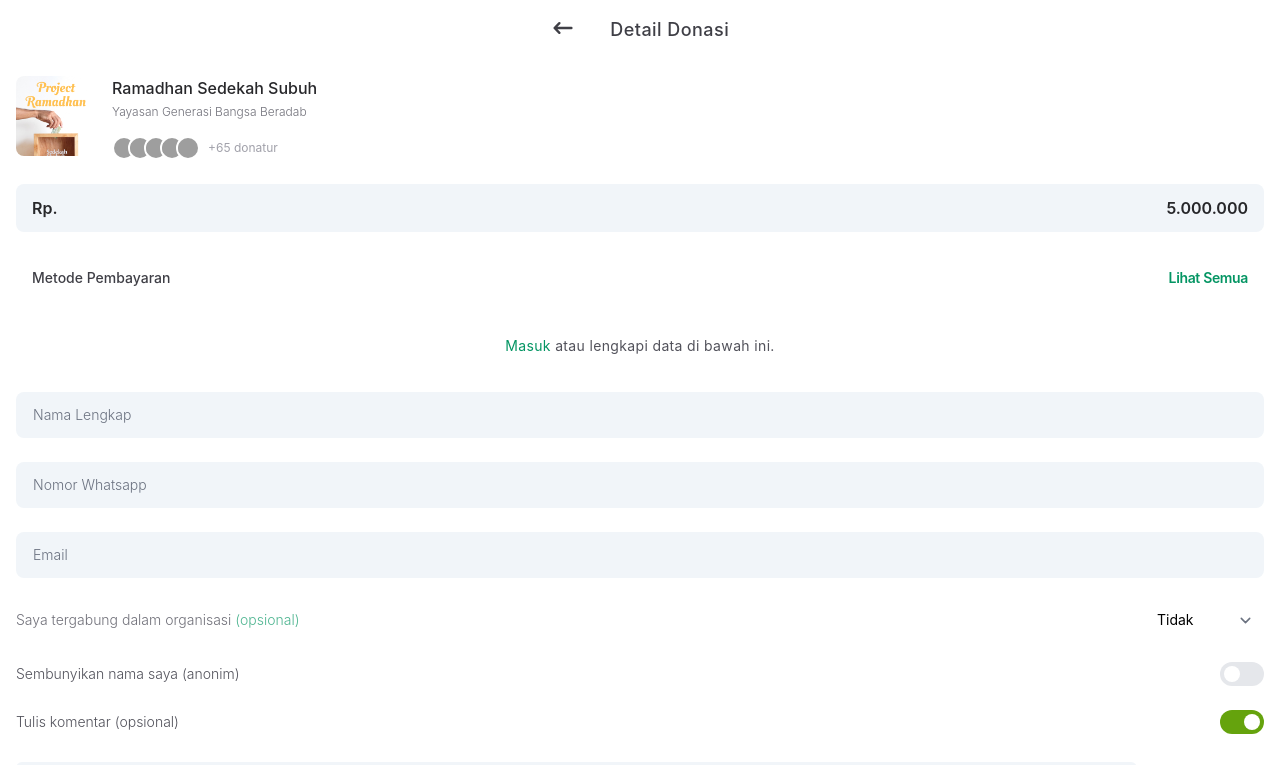
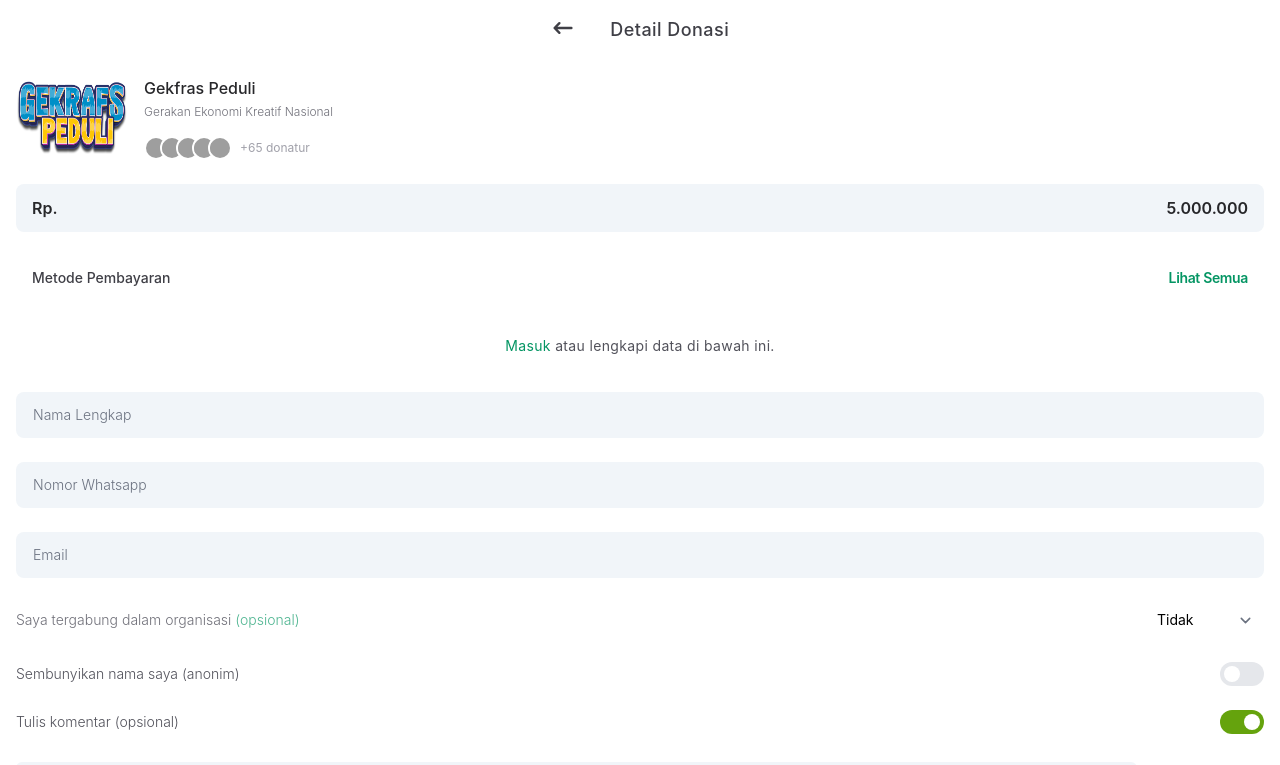
Before and after one commit to Aybis/gerbang-sedekah, a React (Create React App) app: page /payment in a window 1280 px wide. Shown: the top 765 px of the page. Built offline with nearby package versions, Linux system fonts and the light colour scheme; grey boxes are pictures that could not be loaded; the HTML template or start-up script is replaced by a standard one.

Commit message:
add image gekrafs change image and title

```diff
--- a/src/pages/DetailPage.js
+++ b/src/pages/DetailPage.js
@@ -77,17 +77,20 @@ export default function DetailPage() {
         <div className="relative">
           <div className="relative flex justify-center mt-12">
             <img
-              src={getImageFromAssets('assets/images/framemodal.png')}
+              src={getImageFromAssets('assets/images/gekrafs.png')}
               alt=""
-              className="h-80 object-cover w-full shadow-lg shadow-zinc-200/80 rounded-lg"
+              className="h-64 w-full shadow-lg shadow-zinc-200/80 rounded-lg"
             />
           </div>
 
           <div className="relative mt-4">
-            <h1 className="text-zinc-800 text-lg font-semibold">
-              Ramadhan Sedekah Subuh
+            <h1 className="font-medium text-lg text-zinc-800">
+              Gekfras Peduli
             </h1>
-            <div className="relative flex space-x-2 mt-2 text-xs">
+            <p className="text-xs text-zinc-500 font-light">
+              Gerakan Ekonomi Kreatif Nasional
+            </p>
+            <div className="relative flex space-x-2 mt-3 text-xs">
               <span className="px-4 py-1 bg-green-100 rounded-full text-green-600">
                 Ramadhan Project
               </span>
--- a/src/pages/Home.js
+++ b/src/pages/Home.js
@@ -176,11 +176,13 @@ export default function Home() {
         open={showModalCustom}
         handlerClose={setshowModalCustom}
         title={'Test'}>
-        <img
-          src={getImageFromAssets('/assets/images/framemodal.png')}
-          alt=""
-          className="h-full"
-        />
+        <div className="py-12">
+          <img
+            src={getImageFromAssets('/assets/images/gekrafs.png')}
+            alt=""
+            className="h-full"
+          />
+        </div>
       </ModalCustom>
     </div>
   );
--- a/src/pages/PaymentScreen.js
+++ b/src/pages/PaymentScreen.js
@@ -84,14 +84,14 @@ export default function PaymentScreen() {
 
       <div className="relative flex space-x-4 mt-4 px-4">
         <img
-          src={getImageFromAssets('assets/images/framemodal.png')}
+          src={getImageFromAssets('assets/images/gekrafs.png')}
           alt=""
-          className="h-20 w-20 rounded-lg object-cover object-top"
+          className="h-20 w-28 rounded-lg"
         />
         <div className="relative">
-          <h1 className="font-medium text-zinc-800">Ramadhan Sedekah Subuh</h1>
+          <h1 className="font-medium text-zinc-800">Gekfras Peduli</h1>
           <p className="text-xs text-zinc-500 mt-1 font-light">
-            Yayasan Generasi Bangsa Beradab
+            Gerakan Ekonomi Kreatif Nasional
           </p>
           <div className="flex items-center space-x-2 mt-4">
             <div className="flex -space-x-2">
```
Also changed, not shown: public/assets/images/gekrafs.png (added).
